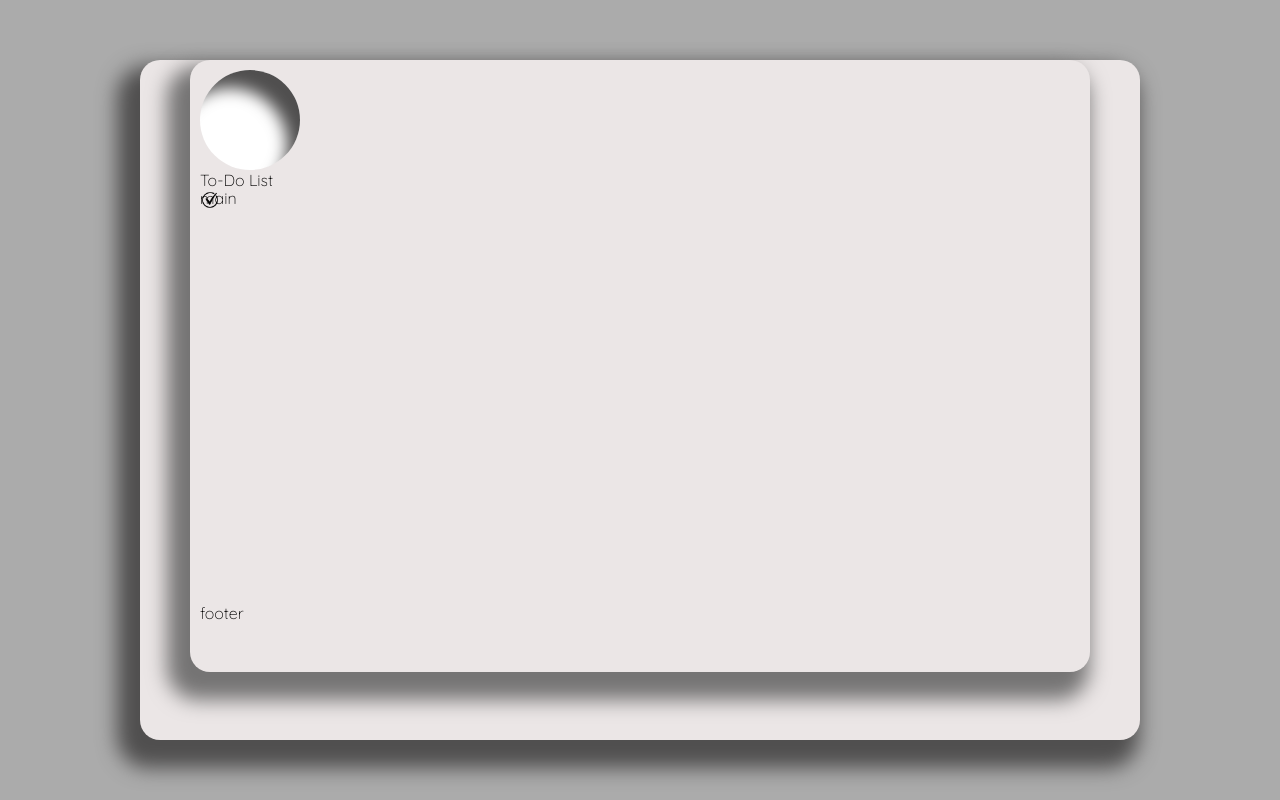
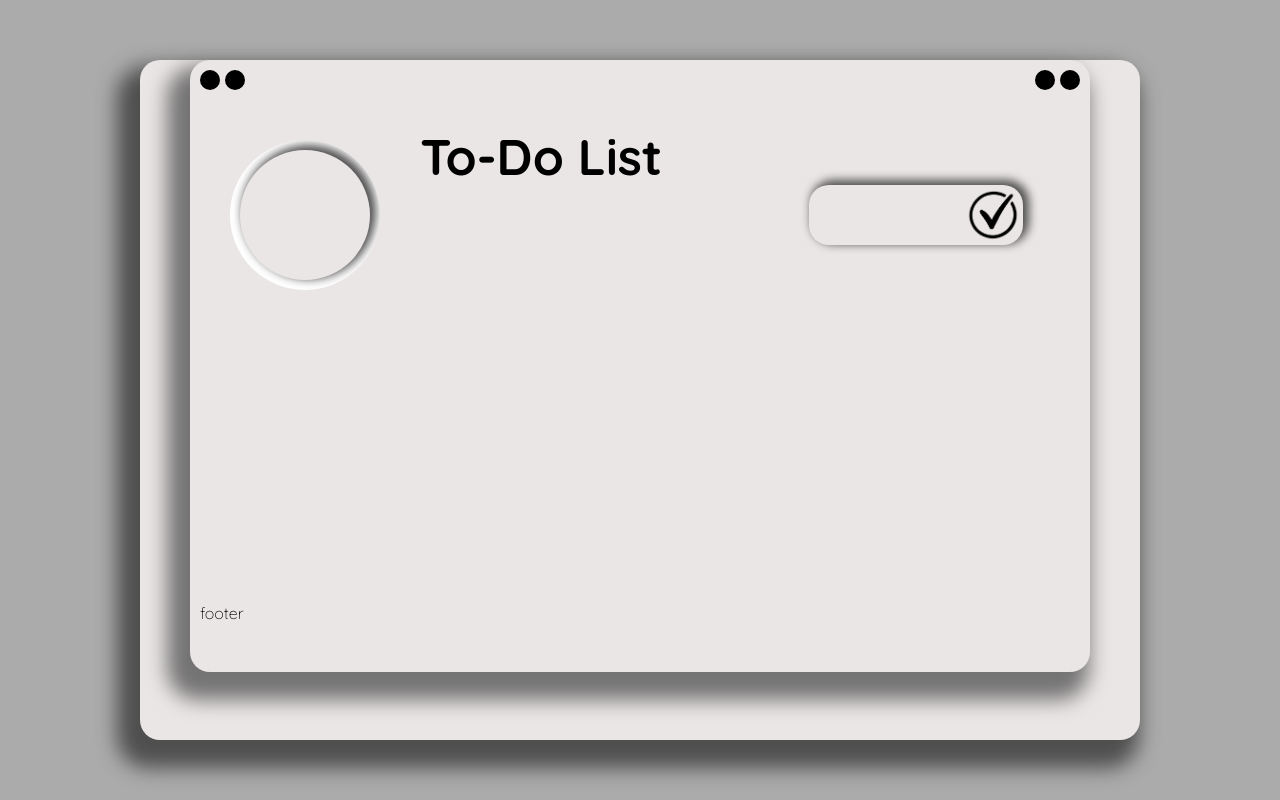
Before and after one commit to ValentinaFaliang/to-do-list, a React app: page / in a window 1280 px wide. Built offline with nearby package versions, Linux system fonts and the light colour scheme.

Commit message:
marked up header

```diff
--- a/src/Components/Header/Header.css
+++ b/src/Components/Header/Header.css
@@ -1,17 +1,109 @@
 .header {
   width: 100%;
+  display: flex;
+  flex-direction: column;
+  gap: 50px;
 
-  .indicator__container {
-    width: 100px;
-    height: 100px;
-    border-radius: 50%;
-    background-color: var(--indicator-border);
-    box-shadow: inset -20px 25px 16px -7px var(--dark-shadow);
+  .header__top {
+    width: 100%;
+    height: 50px;
+    display: flex;
+    justify-content: space-between;
+    align-items: center;
+    position: relative;
+
+    .header__top__left,
+    .header__top__right {
+      width: 50%;
+      display: flex;
+      justify-content: start;
+      align-items: center;
+      gap: 5px;
+    }
+
+    .header__top__left::after,
+    .header__top__left::before,
+    .header__top__right::after,
+    .header__top__right::before {
+      content: "";
+      width: 20px;
+      height: 20px;
+      border-radius: 50%;
+      background-color: var(--basic-black);
+      z-index: 2;
+    }
+
+    .header__top__right {
+      justify-content: end;
+    }
   }
 
-  button {
-    img {
-      width: 20px;
+  .header__middle {
+    width: 100%;
+    padding: 0 30px;
+    display: grid;
+    grid-template-columns: 1fr 3fr 2fr;
+    align-items: center;
+
+    .indicator__container {
+      position: relative;
+      display: flex;
+      justify-content: center;
+      align-items: center;
+      width: 150px;
+      height: 150px;
+      border-radius: 50%;
+      background-color: var(--indicator-border);
+      z-index: 2;
+      overflow: hidden;
+
+      .indicator {
+        position: absolute;
+        width: 130px;
+        height: 130px;
+        border-radius: 50%;
+        background-color: var(--main-color);
+        box-shadow: 4px -3px 10px 2px var(--dark-shadow);
+        z-index: 3;
+      }
+    }
+
+    .title__container {
+      width: 100%;
+      height: 120%;
+      display: flex;
+      justify-content: start;
+      align-items: start;
+      padding-left: 10%;
+
+      h1 {
+        font-size: 50px;
+        font-weight: 700;
+      }
+    }
+
+    .button__container {
+      display: flex;
+      justify-content: center;
+      align-items: center;
+      width: 100%;
+      height: 100%;
+
+      button {
+        width: 80%;
+        height: 40%;
+        border-radius: 20px;
+        background-color: var(--main-color);
+        box-shadow: 4px -3px 10px 2px var(--dark-shadow);
+        z-index: 2;
+        display: flex;
+        justify-content: end;
+
+        img {
+          width: 60px;
+          height: auto;
+        }
+      }
     }
   }
 }
--- a/src/Components/Header/Header.tsx
+++ b/src/Components/Header/Header.tsx
@@ -5,13 +5,25 @@ import "./Header.css";
 export const Header = () => {
   return (
     <header className="header">
+      <section className="header__top">
+        <div className="header__top__left"></div>
+        <div className="header__top__right"></div>
+      </section>
+      <section className="header__middle">
         <div className="indicator__container">
-        <div className="indicator"></div>
+          <div className="indicator">
+            {/* процент на сколько выполнены задачи */}
           </div>
+        </div>
+        <div className="title__container">
           <h1>To-Do List</h1>
+        </div>
+        <div className="button__container">
           <button>
             <img src={checkIcon} alt="check mark" />
           </button>
+        </div>
+      </section>
     </header>
   );
 };
--- a/src/Components/Main/Main.tsx
+++ b/src/Components/Main/Main.tsx
@@ -4,7 +4,19 @@ import "./Main.css";
 export const Main = () => {
   return (
     <main className="main">
-      <h1>main</h1>
+      <div className="main__container">
+        <div className="main__left-container">
+          <section className="today-tasks"></section>
+          <section className="week-tasks"></section>
+        </div>
+        <div className="main__right-container">
+          <section className="tasks-status">
+            <section className="completed-tasks"></section>
+            <section className="pending-tasks"></section>
+          </section>
+          <section className="notes"></section>
+        </div>
+      </div>
     </main>
   );
 };
--- a/src/common.css
+++ b/src/common.css
@@ -6,6 +6,7 @@
   --shadow: #757474;
   --dark-shadow: #504f4f;
   --indicator-border: #fff;
+  --basic-black: #000;
 }
 
 * {
```
Lines whose indentation alone changed are shown as unchanged.
